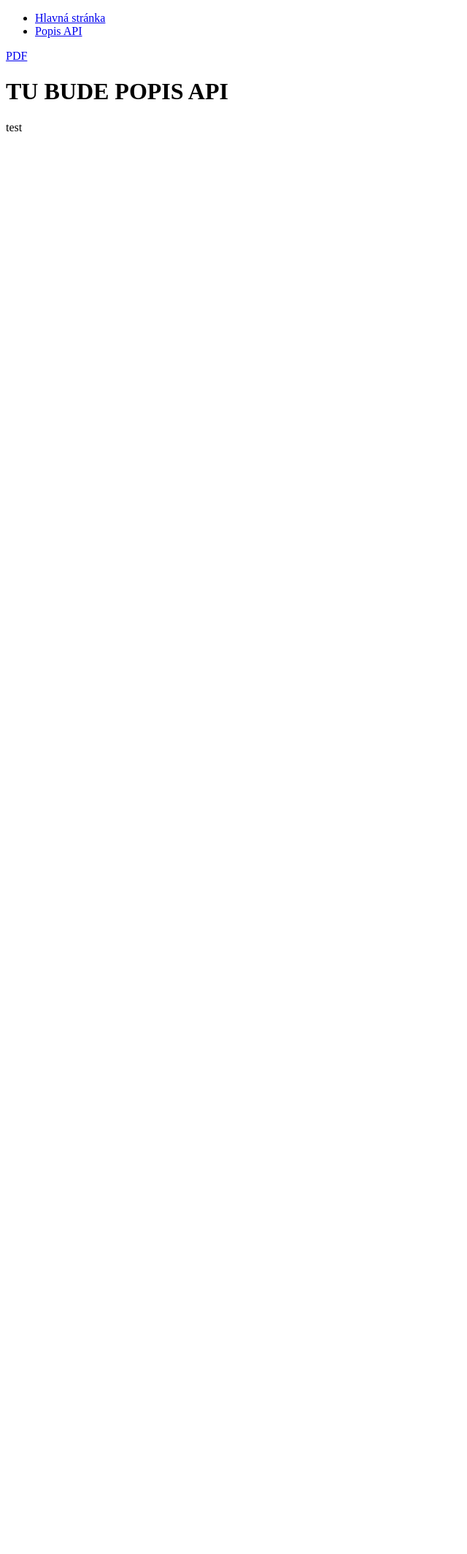
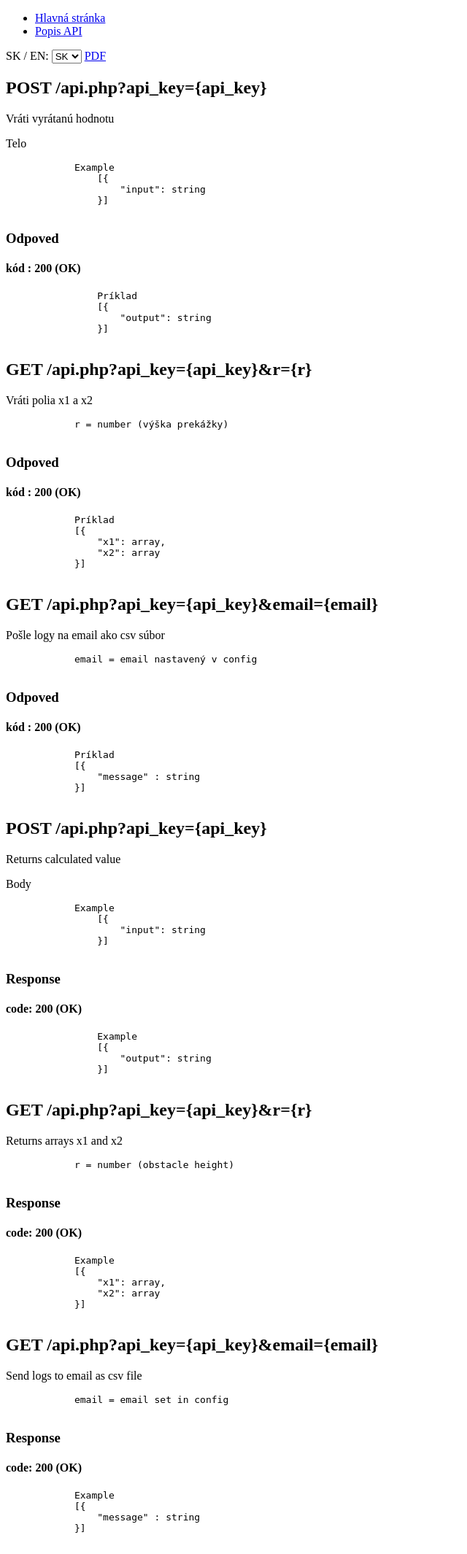
Before and after one commit to ErikaVychlopenova/webte2-final, a PHP site: page /description.php in a window 1280 px wide. Shown: the whole page at 73% size, without its empty margins (0-640 px from the left). Before the commit the page ends 180 px from the top, so only its background shows below. Run offline with PHP 8.4, Linux system fonts and the light colour scheme; some libraries are stand-ins or nearby versions.

Commit message:
added api description

```diff
--- a/description.php
+++ b/description.php
@@ -2,16 +2,16 @@
 ?>
 
 <!doctype html>
-<html lang="en">
+<html lang="sk">
 <head>
     <meta charset="UTF-8">
     <meta name="viewport"
           content="width=device-width, user-scalable=no, initial-scale=1.0, maximum-scale=1.0, minimum-scale=1.0">
     <meta http-equiv="X-UA-Compatible" content="ie=edge">
     <link rel="stylesheet" href="css/style.css">
+    <script src="https://code.jquery.com/jquery-3.6.0.min.js"></script>
+    <script src="https://cdnjs.cloudflare.com/ajax/libs/jspdf/1.4.1/jspdf.min.js"></script>
     <script type="text/javascript" src="js/print.js"></script>
-    <script src="https://code.jquery.com/jquery-3.6.0.min.js"></script>
-    <script src="https://cdnjs.cloudflare.com/ajax/libs/jspdf/1.3.2/jspdf.min.js"></script>
     <title>API</title>
 </head>
 
@@ -25,12 +25,125 @@
 </nav>
 
 <body>
+
+<label for="language">SK / EN:</label>
+<select name="language" id="language" onchange="selectLangAPI(this.value)">
+    <option value="SK">SK</option>
+    <option value="EN">EN</option>
+</select>
+
 <a href="javascript:pdfFromHTML()" class="button">PDF</a>
-<div id="content">
-    <h1>
-        TU BUDE POPIS API
-    </h1>
-    <p>test</p>
+
+<div id="contentSK">
+    <div class="part">
+        <h2>POST /api.php?api_key={api_key}</h2>
+        <p>Vráti vyrátanú hodnotu</p>
+        <p>Telo</p>
+        <pre>
+            Example
+                [{
+                    "input": string
+                }]
+        </pre>
+        <h3>Odpoved</h3>
+        <h4> kód : 200 (OK)</h4>
+        <pre>
+                Príklad
+                [{
+                    "output": string
+                }]
+        </pre>
+    </div>
+
+    <div class="part">
+        <h2>GET /api.php?api_key={api_key}&r={r}</h2>
+        <p>Vráti polia x1 a x2</p>
+        <pre>
+            r = number (výška prekážky)
+        </pre>
+        <h3>Odpoved</h3>
+        <h4> kód : 200 (OK)</h4>
+        <pre>
+            Príklad
+            [{
+                "x1": array,
+                "x2": array
+            }]
+        </pre>
+    </div>
+
+    <div class="part">
+        <h2>GET /api.php?api_key={api_key}&email={email}</h2>
+        <p>Pošle logy na email ako csv súbor</p>
+        <pre>
+            email = email nastavený v config
+        </pre>
+        <h3>Odpoved</h3>
+        <h4> kód : 200 (OK)</h4>
+        <pre>
+            Príklad
+            [{
+                "message" : string
+            }]
+        </pre>
+
+    </div>
+</div>
+
+<div id="contentEN">
+    <div class="part">
+        <h2>POST /api.php?api_key={api_key}</h2>
+        <p>Returns calculated value</p>
+        <p>Body</p>
+        <pre>
+            Example
+                [{
+                    "input": string
+                }]
+        </pre>
+        <h3>Response</h3>
+        <h4> code: 200 (OK)</h4>
+        <pre>
+                Example
+                [{
+                    "output": string
+                }]
+        </pre>
+    </div>
+
+    <div class="part">
+        <h2>GET /api.php?api_key={api_key}&r={r}</h2>
+        <p>Returns arrays x1 and x2</p>
+        <pre>
+            r = number (obstacle height)
+        </pre>
+        <h3>Response</h3>
+        <h4> code: 200 (OK)</h4>
+        <pre>
+            Example
+            [{
+                "x1": array,
+                "x2": array
+            }]
+        </pre>
+    </div>
+
+    <div class="part">
+        <h2>GET /api.php?api_key={api_key}&email={email}</h2>
+        <p>Send logs to email as csv file</p>
+        <pre>
+            email = email set in config
+        </pre>
+        <h3>Response</h3>
+        <h4> code: 200 (OK)</h4>
+        <pre>
+            Example
+            [{
+                "message" : string
+            }]
+        </pre>
+
+    </div>
 </div>
 
 </body>
--- a/js/print.js
+++ b/js/print.js
@@ -1,8 +1,33 @@
+
+let lang;
+
+function selectLangAPI(value){
+
+    lang = value;
+    let divSK = document.getElementById("contentSK");
+    let divEN = document.getElementById("contentEN");
+
+    if(value === "SK"){
+        divSK.style.display = "block";
+        divEN.style.display = "none";
+
+    }
+    if(value === "EN"){
+        divEN.style.display = "block";
+        divSK.style.display = "none";
+    }
+}
 
 function pdfFromHTML() {
     let pdf = new jsPDF('p', 'pt', 'letter');
-    let source = $('#content')[0];
-
+    // let source = $('#contentEN')[0];
+    let source;
+    if(lang === "SK") {
+        source = $('#contentSK')[0];
+    }
+    else{
+        source = $('#contentEN')[0];
+    }
     let specialElementHandlers = {
         '#bypassme': function (element, renderer) {
             return true
```
